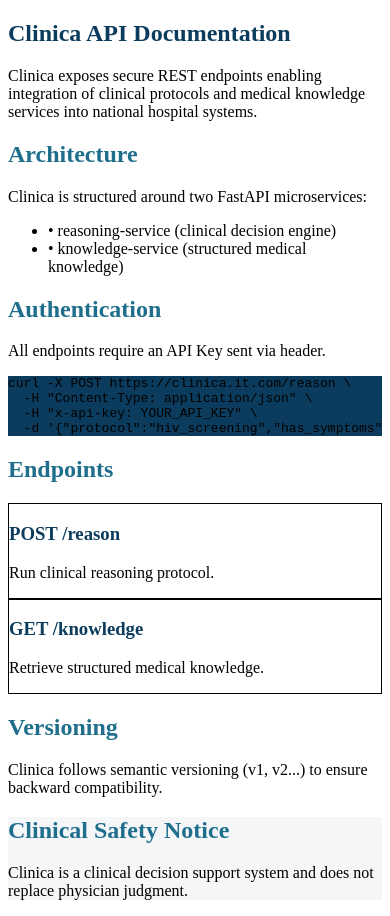
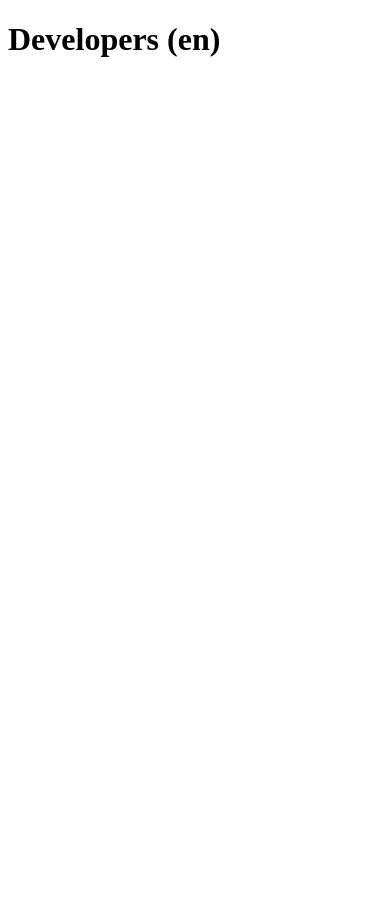
Before and after one commit to hdesumo/clinica-frontend, a Next.js app: page /en/developers in a window 390 px wide. After the commit the page ends 844 px from the top, so only its background shows below. Built offline with nearby package versions, Linux system fonts and the light colour scheme.

Commit message:
Full migration to Next 16 - stable build

```diff
--- a/app/[locale]/about/page.tsx
+++ b/app/[locale]/about/page.tsx
@@ -5,5 +5,9 @@
 }) {
   const { locale } = await params;
 
-  return <div>About {locale}</div>;
+  return (
+    <div className="p-10">
+      <h1>About ({locale})</h1>
+    </div>
+  );
 }
--- a/app/[locale]/developers/page.tsx
+++ b/app/[locale]/developers/page.tsx
@@ -1,99 +1,13 @@
-import SectionTitle from "../../../components/dev/SectionTitle";
-import EndpointCard from "../../../components/dev/EndpointCard";
-import CodeBlock from "../../../components/dev/CodeBlock";
-
-export default function DevelopersPage({
+export default async function DevelopersPage({
   params,
 }: {
-  params: { locale: "en" | "fr" };
+  params: Promise<{ locale: string }>;
 }) {
-  const isFR = params.locale === "fr";
+  const { locale } = await params;
 
   return (
-    <section className="bg-white py-20">
-      <div className="max-w-6xl mx-auto px-6 space-y-20">
-
-        {/* INTRO */}
-        <div>
-          <h1 className="text-4xl font-semibold text-[#0B3C5D]">
-            {isFR ? "Documentation API Clinica" : "Clinica API Documentation"}
-          </h1>
-
-          <p className="mt-6 text-lg text-gray-600 max-w-3xl">
-            {isFR
-              ? "Clinica expose des endpoints REST sécurisés permettant l’intégration de protocoles cliniques et de bases de connaissances médicales dans des systèmes hospitaliers nationaux."
-              : "Clinica exposes secure REST endpoints enabling integration of clinical protocols and medical knowledge services into national hospital systems."}
-          </p>
-        </div>
-
-        {/* ARCHITECTURE */}
-        <div>
-          <SectionTitle title="Architecture" />
-
-          <p className="text-gray-600 mt-4 max-w-3xl">
-            Clinica is structured around two FastAPI microservices:
-          </p>
-
-          <ul className="mt-6 space-y-3 text-gray-700">
-            <li>• reasoning-service (clinical decision engine)</li>
-            <li>• knowledge-service (structured medical knowledge)</li>
-          </ul>
-        </div>
-
-        {/* AUTH */}
-        <div>
-          <SectionTitle title="Authentication" />
-
-          <p className="mt-4 text-gray-600 max-w-3xl">
-            All endpoints require an API Key sent via header.
-          </p>
-
-          <CodeBlock
-            code={`curl -X POST https://clinica.it.com/reason \\
-  -H "Content-Type: application/json" \\
-  -H "x-api-key: YOUR_API_KEY" \\
-  -d '{"protocol":"hiv_screening","has_symptoms":true}'`}
-          />
-        </div>
-
-        {/* ENDPOINTS */}
-        <div>
-          <SectionTitle title="Endpoints" />
-
-          <div className="grid md:grid-cols-2 gap-8 mt-10">
-
-            <EndpointCard
-              title="POST /reason"
-              description="Run clinical reasoning protocol."
-            />
-
-            <EndpointCard
-              title="GET /knowledge"
-              description="Retrieve structured medical knowledge."
-            />
-
-          </div>
-        </div>
-
-        {/* VERSIONING */}
-        <div>
-          <SectionTitle title="Versioning" />
-
-          <p className="mt-4 text-gray-600 max-w-3xl">
-            Clinica follows semantic versioning (v1, v2...) to ensure backward compatibility.
-          </p>
-        </div>
-
-        {/* SAFETY */}
-        <div className="bg-[#F4F6F8] p-10 rounded-lg">
-          <SectionTitle title="Clinical Safety Notice" />
-
-          <p className="mt-4 text-gray-600 max-w-3xl">
-            Clinica is a clinical decision support system and does not replace physician judgment.
-          </p>
-        </div>
-
-      </div>
-    </section>
+    <div className="p-10">
+      <h1>Developers ({locale})</h1>
+    </div>
   );
 }
--- a/app/[locale]/governance/page.tsx
+++ b/app/[locale]/governance/page.tsx
@@ -1,54 +1,13 @@
-export default function GovernancePage({
+export default async function GovernancePage({
   params,
 }: {
-  params: { locale: "en" | "fr" };
+  params: Promise<{ locale: string }>;
 }) {
-  const isFR = params.locale === "fr";
+  const { locale } = await params;
 
   return (
-    <section className="bg-[#F4F6F8] py-20">
-      <div className="max-w-5xl mx-auto px-6 space-y-16">
-
-        <h1 className="text-4xl font-semibold text-[#0B3C5D]">
-          {isFR ? "Gouvernance Clinique" : "Clinical Governance"}
-        </h1>
-
-        <p className="text-gray-700 leading-relaxed max-w-3xl">
-          Clinica operates under structured clinical review cycles,
-          protocol validation committees, and version-controlled releases.
-        </p>
-
-        <div className="grid md:grid-cols-3 gap-8 mt-12">
-
-          <div className="bg-white p-6 rounded-lg shadow-sm">
-            <h3 className="font-semibold text-[#1F6E8C]">
-              Protocol Review
-            </h3>
-            <p className="mt-3 text-sm text-gray-600">
-              Medical experts validate clinical logic.
-            </p>
-          </div>
-
-          <div className="bg-white p-6 rounded-lg shadow-sm">
-            <h3 className="font-semibold text-[#1F6E8C]">
-              Version Control
-            </h3>
-            <p className="mt-3 text-sm text-gray-600">
-              Semantic versioning ensures stability.
-            </p>
-          </div>
-
-          <div className="bg-white p-6 rounded-lg shadow-sm">
-            <h3 className="font-semibold text-[#1F6E8C]">
-              Continuous Audit
-            </h3>
-            <p className="mt-3 text-sm text-gray-600">
-              Clinical safety monitoring and review.
-            </p>
-          </div>
-
-        </div>
-      </div>
-    </section>
+    <div className="p-10">
+      <h1>Governance ({locale})</h1>
+    </div>
   );
 }
--- a/app/[locale]/security/page.tsx
+++ b/app/[locale]/security/page.tsx
@@ -1,52 +1,13 @@
-export default function SecurityPage({
+export default async function SecurityPage({
   params,
 }: {
-  params: { locale: "en" | "fr" };
+  params: Promise<{ locale: string }>;
 }) {
-  const isFR = params.locale === "fr";
+  const { locale } = await params;
 
   return (
-    <section className="bg-white py-20">
-      <div className="max-w-5xl mx-auto px-6 space-y-16">
-
-        <h1 className="text-4xl font-semibold text-[#0B3C5D]">
-          {isFR ? "Sécurité & Protection des Données" : "Security & Data Protection"}
-        </h1>
-
-        <div className="space-y-8 text-gray-700 leading-relaxed">
-
-          <div>
-            <h2 className="text-2xl font-semibold text-[#1F6E8C]">
-              API Authentication
-            </h2>
-            <p className="mt-3">
-              All endpoints require secure API key authentication.
-              Keys are rotated and monitored.
-            </p>
-          </div>
-
-          <div>
-            <h2 className="text-2xl font-semibold text-[#1F6E8C]">
-              Infrastructure Security
-            </h2>
-            <p className="mt-3">
-              Clinica is deployed on hardened VPS infrastructure
-              with HTTPS encryption and container isolation.
-            </p>
-          </div>
-
-          <div>
-            <h2 className="text-2xl font-semibold text-[#1F6E8C]">
-              Data Governance
-            </h2>
-            <p className="mt-3">
-              No patient-identifiable data is stored by default.
-              Clinica operates as a decision-support layer.
-            </p>
-          </div>
-
-        </div>
-      </div>
-    </section>
+    <div className="p-10">
+      <h1>Security ({locale})</h1>
+    </div>
   );
 }
```
